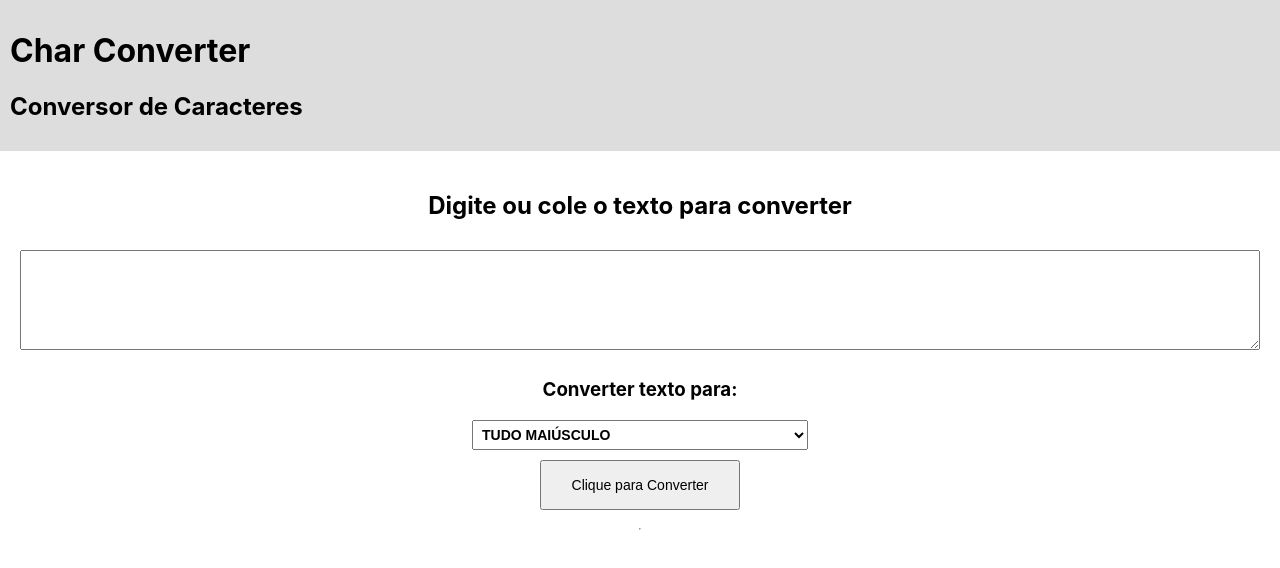
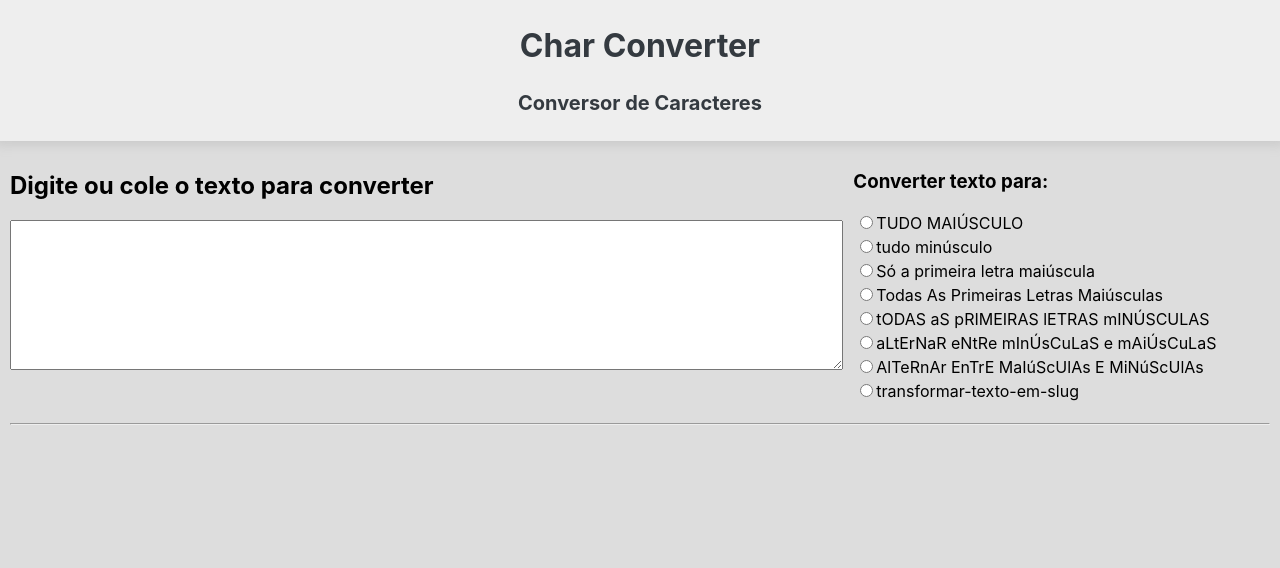
Before and after one commit to cwrsiqueira/ideia-unica, a Next.js app: page / in a window 1280 px wide. Shown: the top 568 px of the page. Built offline with nearby package versions, Linux system fonts and the light colour scheme.

Commit message:
ajustes no layout css html e funcionalidades

```diff
--- a/pages/index.js
+++ b/pages/index.js
@@ -27,8 +27,11 @@ function Home() {
         return string
       }
 
-    function converter() {
-        switch (convSelect) {
+    function converter(selection) {
+
+        // let paragraphs = text.match(/(\r\n|\n|\r)/gm)
+
+        switch (selection) {
             case 'toUpperCase':
                 setConvText(text.toUpperCase())
                 break;
@@ -112,17 +115,36 @@ function Home() {
             <meta name="description" content="Conversor de Caracteres" />
             <link rel="icon" href="/favicon.ico" />
         </Head>
+
         <div className='menu'>
-            <div className='menu-left'>
             <h1>Char Converter</h1>
-                <h2>Conversor de Caracteres</h2>
+            <h2><small>Conversor de Caracteres</small></h2>
         </div>
-        </div>
+
         <div className="container">
+
+            <div className='body-up'>
+
+                <div className='body-up-left'>
                     <h2>Digite ou cole o texto para converter</h2>
                     <textarea onChange={e=>setText(e.target.value)}></textarea>
+                </div>
+
+                <div className='body-up-right'>
                     <h3>Converter texto para:</h3>
-            <select className='select' onChange={(e)=>setConvSelect(e.target.value)}>
+                    <label htmlFor='toUpperCase'><input type='radio' name='select' onClick={(e)=>converter(e.target.value)} id='toUpperCase' value='toUpperCase' />TUDO MAIÚSCULO</label>
+                    <label htmlFor='toLowerCase'><input type='radio' name='select' onClick={(e)=>converter(e.target.value)} id='toLowerCase' value='toLowerCase' />tudo minúsculo</label>
+                    <label htmlFor='capitalize'><input type='radio' name='select' onClick={(e)=>converter(e.target.value)} id='capitalize' value='capitalize' />Só a primeira letra maiúscula</label>
+                    <label htmlFor='titleCase'><input type='radio' name='select' onClick={(e)=>converter(e.target.value)} id='titleCase' value='titleCase' />Todas As Primeiras Letras Maiúsculas</label>
+                    <label htmlFor='inverseTitleCase'><input type='radio' name='select' onClick={(e)=>converter(e.target.value)} id='inverseTitleCase' value='inverseTitleCase' />tODAS aS pRIMEIRAS lETRAS mINÚSCULAS</label>
+                    <label htmlFor='toggleLowerUpperCase'><input type='radio' name='select' onClick={(e)=>converter(e.target.value)} id='toggleLowerUpperCase' value='toggleLowerUpperCase' />aLtErNaR eNtRe mInÚsCuLaS e mAiÚsCuLaS</label>
+                    <label htmlFor='toggleUpperLowerCase'><input type='radio' name='select' onClick={(e)=>converter(e.target.value)} id='toggleUpperLowerCase' value='toggleUpperLowerCase' />AlTeRnAr EnTrE MaIúScUlAs E MiNúScUlAs</label>
+                    <label htmlFor='slug'><input type='radio' name='select' onClick={(e)=>converter(e.target.value)} id='slug' value='slug' />transformar-texto-em-slug</label>
+                </div>
+
+            </div>
+
+            {/* <select className='select' onChange={(e)=>setConvSelect(e.target.value)}>
                 <option value={'toUpperCase'}>TUDO MAIÚSCULO</option>
                 <option value={'toLowerCase'}>tudo minúsculo</option>
                 <option value={'capitalize'}>Só a primeira letra maiúscula</option>
@@ -132,10 +154,12 @@ function Home() {
                 <option value={'toggleUpperLowerCase'}>AlTeRnAr EnTrE MaIúScUlAs E MiNúScUlAs</option>
                 <option value={'slug'}>transformar-texto-em-slug</option>
             </select>
-            <button onClick={()=>converter()}>Clique para Converter</button>
+
+            <button onClick={()=>converter()}>Clique para Converter</button> */}
 
             <hr/>
 
+            <div className='body-down'>
                 {convText != '' &&
                     <>
                         {/* <p>Parágrafos: {qtParags} - Palavras: {qtWords} - Caracteres: {qtLetters} </p> */}
@@ -143,6 +167,8 @@ function Home() {
                     </>
                 }
             </div>
+
+        </div>
         </>
     )
 }
--- a/styles/globals.css
+++ b/styles/globals.css
@@ -8,43 +8,75 @@ body {
   margin: 0;
   font-family: -apple-system, BlinkMacSystemFont, Segoe UI, Roboto, Oxygen,
     Ubuntu, Cantarell, Fira Sans, Droid Sans, Helvetica Neue, sans-serif;
+    background-color: #ddd;
 }
 
 .menu {
   margin: 0;
-  padding: 10px;
-  background-color: #ddd;
+  padding: 5px;
+  background-color: #eee;
+  color: #343a40;
+  box-shadow: 0px 0px 10px 5px #ccc;
+  text-align: center;
 }
 
 .container {
-  height: 100vh;
+  margin: 10px;
+}
+
+.body-up {
+  display: flex;
+  margin-bottom: 20px;
+}
+
+.body-up-left {
+  flex: 2;
+  margin-right: 10px;
+}
+
+.body-up-right {
+  flex: 1;
   display: flex;
   flex-direction: column;
-  align-items: center;
-  margin: 10px;
-  padding: 10px;
-  text-align: center;
+}
+
+label {
+  padding: 2px;
+}
+
+label:hover {
+  cursor: pointer;
+  background-color: #999;
+  border-radius: 5px;
+  color: #fff;
+  font-weight: bold;
 }
 
 textarea {
   width: 100%;
-  height: 100px;
+  height: 150px;
   padding: 5px;
   font-size: 14px;
-  margin: 10px;
 }
 
 button {
-  width: 200px;
-  height: 50px;
-  padding: 5px;
+  padding: 10px;
   font-size: 14px;
   cursor: pointer;
   margin: 10px;
+  border-radius: 5px;
+  background-color: #343a40;
+  color: #eee;
+  font-weight: bold;
 }
 
 .convertedText {
   text-align: justify;
+  border: 1px solid #999;
+  padding: 10px;
+  margin: 10px;
+  margin-bottom: 50px;
+  background-color: #fff;
 }
 
 .select {
@@ -52,3 +84,14 @@ button {
   padding: 5px;
   font-weight: bold;
 }
+
+@media only screen and (max-width: 1024px) {
+  .body-up {
+    display: flex;
+    flex-direction: column;
+  }
+
+  .body-up-left {
+    flex: 1;
+  }
+}
```
Lines whose indentation alone changed are shown as unchanged.
